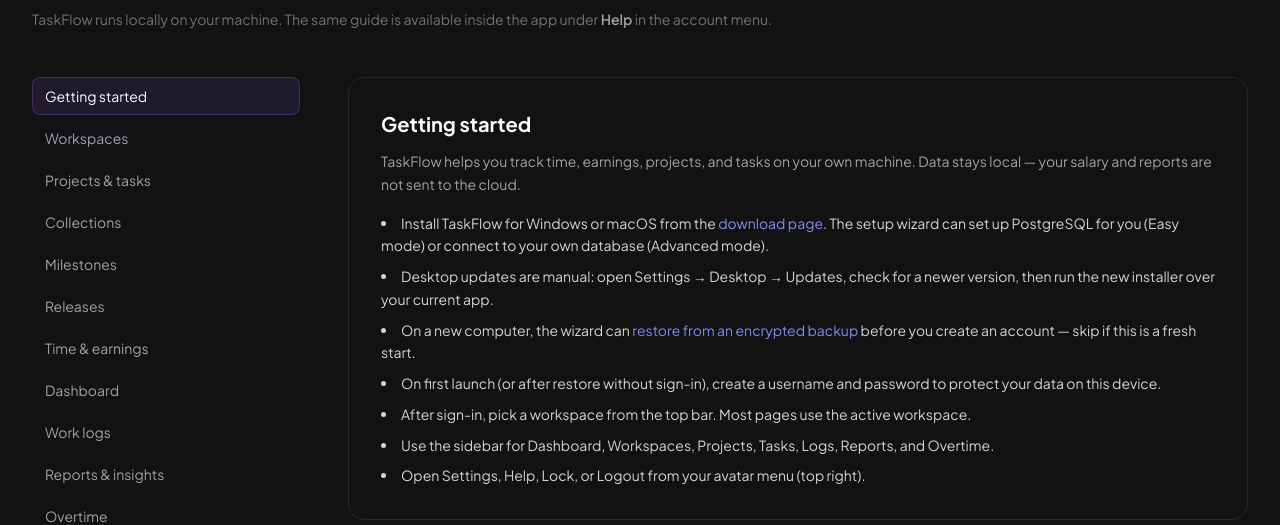
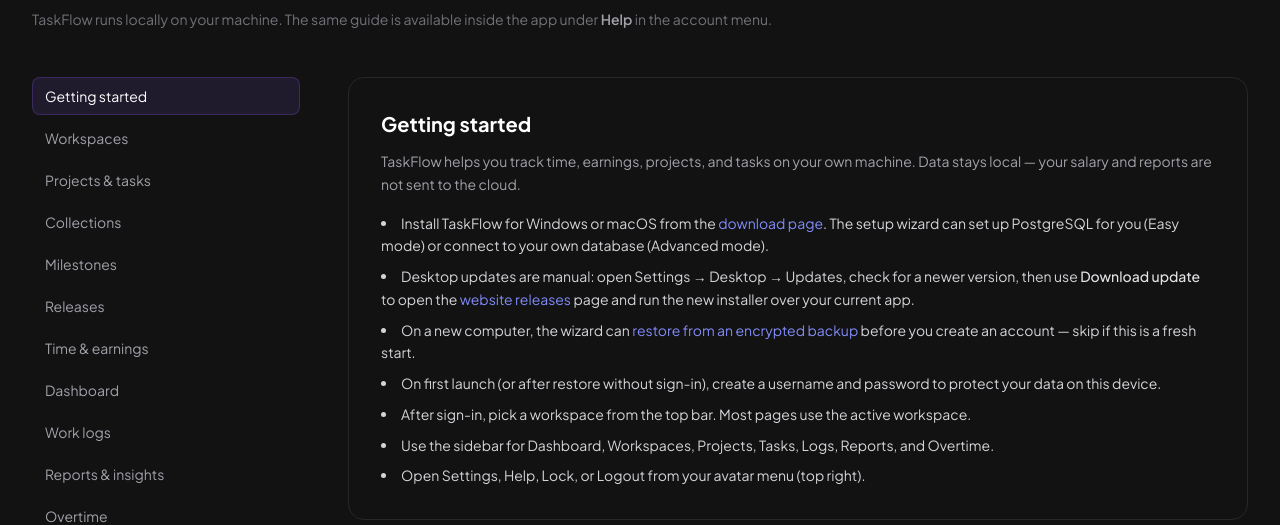
Before and after one commit to ShehabSalah/taskflow, a plain HTML site: page docs.html in a window 1280 px wide. Shown: the part 290-815 px from the top of the page. Drawn offline with nearby package versions, Linux system fonts and the light colour scheme.

Commit message:
point update/download links to website releases

```diff
--- a/docs.html
+++ b/docs.html
@@ -138,7 +138,7 @@
                     </p>
                     <ul class="list-disc list-inside space-y-2 text-sm text-zinc-300 leading-relaxed">
                         <li>Install TaskFlow for Windows or macOS from the <a href="index.html#download" class="text-indigo-400 hover:text-indigo-300">download page</a>. The setup wizard can set up PostgreSQL for you (Easy mode) or connect to your own database (Advanced mode).</li>
-                        <li>Desktop updates are manual: open Settings → Desktop → Updates, check for a newer version, then run the new installer over your current app.</li>
+                        <li>Desktop updates are manual: open Settings → Desktop → Updates, check for a newer version, then use <strong class="text-zinc-200 font-medium">Download update</strong> to open the <a href="index.html#releases" class="text-indigo-400 hover:text-indigo-300">website releases</a> page and run the new installer over your current app.</li>
                         <li>On a new computer, the wizard can <a href="#backup-restore" class="text-indigo-400 hover:text-indigo-300">restore from an encrypted backup</a> before you create an account — skip if this is a fresh start.</li>
                         <li>On first launch (or after restore without sign-in), create a username and password to protect your data on this device.</li>
                         <li>After sign-in, pick a workspace from the top bar. Most pages use the active workspace.</li>
```
Also changed, not shown: 1 other file.
